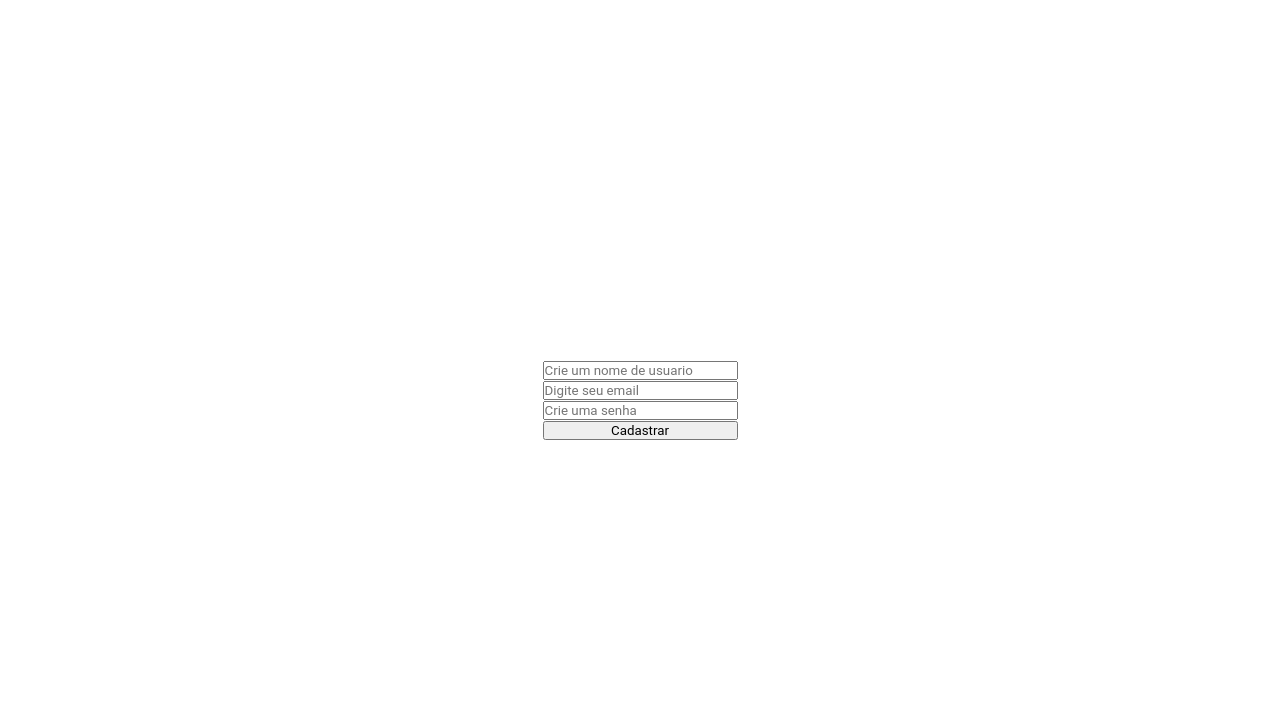
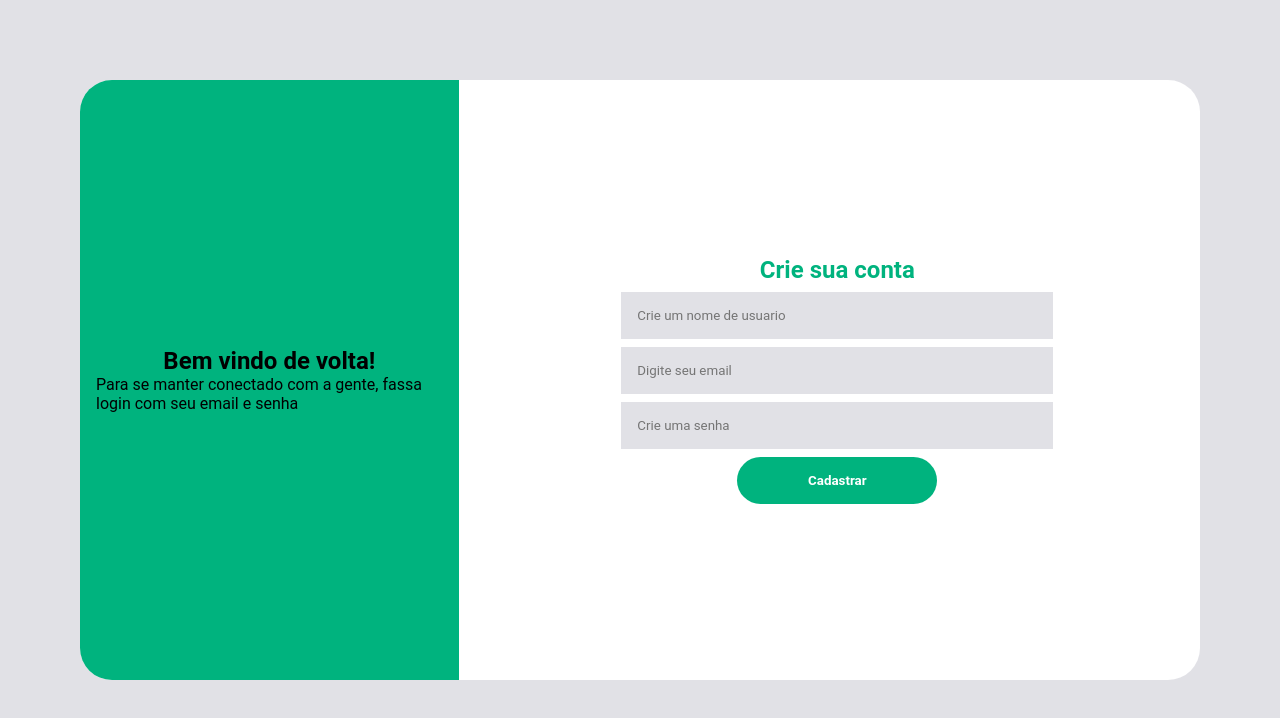
Before and after one commit to lucastheldl/Next-RealtimeChat, a Next.js app: page /auth/register in a window 1280 px wide. Shown: the top 718 px of the page. Built offline with nearby package versions, Linux system fonts and the light colour scheme; no server answers.

Commit message:
style: impproved register page styles

```diff
--- a/src/pages/auth/register/index.tsx
+++ b/src/pages/auth/register/index.tsx
@@ -2,7 +2,10 @@
 import {
   FormContainer,
   FormWrapper,
+  RegisterBtn,
   RegisterForm,
+  RegisterInput,
+  SignInContainer,
 } from "@/styles/pages/register";
 import { signUp } from "../../../firebase/auth/signUp";
 import z from "zod";
@@ -40,30 +43,38 @@ export default function Register() {
     reset();
   }
   return (
-    <FormContainer>
-      <FormWrapper>
+    <FormWrapper>
+      <FormContainer>
+        <SignInContainer>
+          <h2>Bem vindo de volta!</h2>
+          <p>
+            Para se manter conectado com a gente, fassa login com seu email e
+            senha
+          </p>
+        </SignInContainer>
         <RegisterForm onSubmit={handleSubmit(handleRegister)}>
-          <input
+          <h2>Crie sua conta</h2>
+          <RegisterInput
             type="text"
             placeholder="Crie um nome de usuario"
             required
             {...register("username")}
           />
-          <input
+          <RegisterInput
             type="email"
             placeholder="Digite seu email"
             required
             {...register("email")}
           />
-          <input
+          <RegisterInput
             type="password"
             placeholder="Crie uma senha"
             required
             {...register("password")}
           />
-          <button type="submit">Cadastrar</button>
+          <RegisterBtn type="submit">Cadastrar</RegisterBtn>
         </RegisterForm>
-      </FormWrapper>
-    </FormContainer>
+      </FormContainer>
+    </FormWrapper>
   );
 }
--- a/src/styles/global.ts
+++ b/src/styles/global.ts
@@ -8,6 +8,7 @@ export const globalStyles = globalCss({
 
   body: {
     "-webkit-font-smoothing": "antialised",
+    backgroundColor: "$gray100",
   },
 
   "body,input,textarea,button": {
--- a/src/styles/pages/register.ts
+++ b/src/styles/pages/register.ts
@@ -1,19 +1,70 @@
 import { styled } from "..";
 
-export const FormContainer = styled("div", {
+export const FormWrapper = styled("div", {
   // background-color: ${(props) => props.theme["gray-300"]},
-  height: "100vh",
+  height: "600px",
+  maxWidth: `1120px`,
   display: "flex",
   alignItems: "center",
   justifyContent: "center",
+
+  borderRadius: "2rem",
+  margin: "5rem auto",
+  overflow: "hidden",
+  background: "$white",
 });
-export const FormWrapper = styled("div", {
+export const FormContainer = styled("div", {
   // background-color: ${(props) => props.theme["gray-300"]},
-  padding: 2,
+  display: "flex",
+  gap: "1rem",
+
+  width: "100%",
+  height: "100%",
+});
+export const SignInContainer = styled("div", {
+  display: "flex",
+  flexDirection: "column",
+
+  justifyContent: "center",
+  alignItems: "center",
+  flex: 1,
+
+  backgroundColor: `$green300`,
+  padding: "1rem",
 });
 
 export const RegisterForm = styled("form", {
   display: "flex",
   flexDirection: "column",
-  gap: 1,
+  alignItems: "center",
+  justifyContent: "center",
+  flex: 2,
+  gap: "0.5rem",
+
+  padding: "1rem",
+
+  h2: {
+    color: "$green300",
+  },
 });
+export const RegisterInput = styled("input", {
+  backgroundColor: `$gray100`,
+  border: "none",
+  padding: "1rem",
+
+  maxWidth: "400px",
+  width: "100%",
+});
+export const RegisterBtn = styled("button", {
+  maxWidth: "200px",
+  width: "100%",
+
+  backgroundColor: `$green300`,
+  border: "none",
+
+  color: "white",
+  fontWeight: "bold",
+
+  borderRadius: "2rem",
+  padding: "1rem",
+});
```
